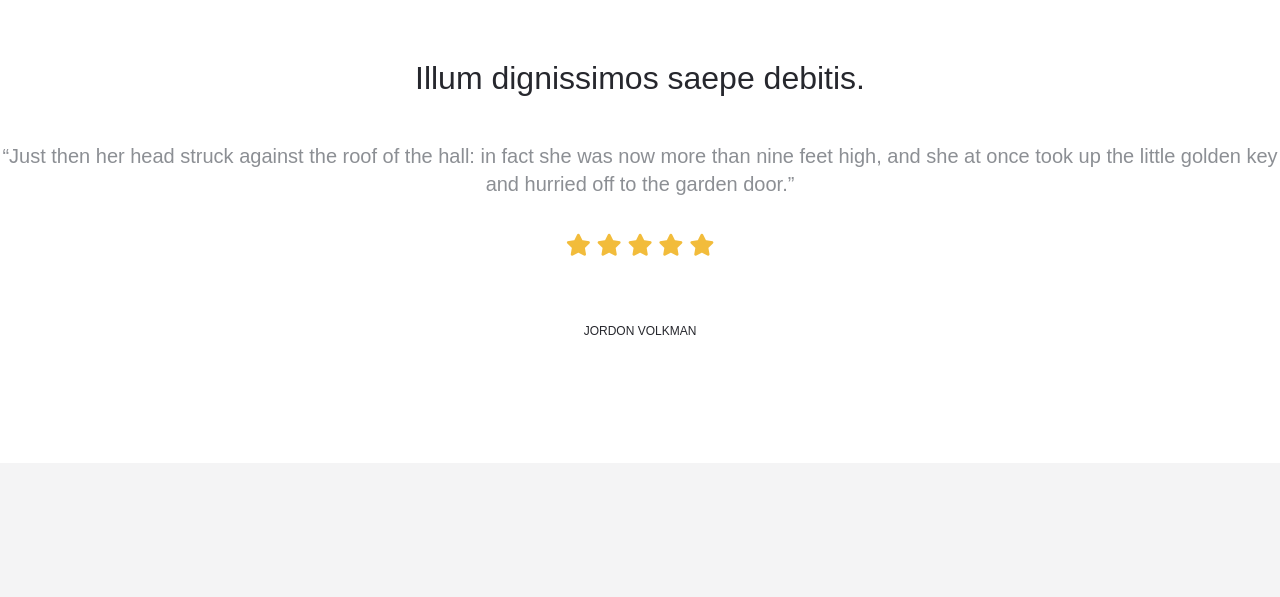
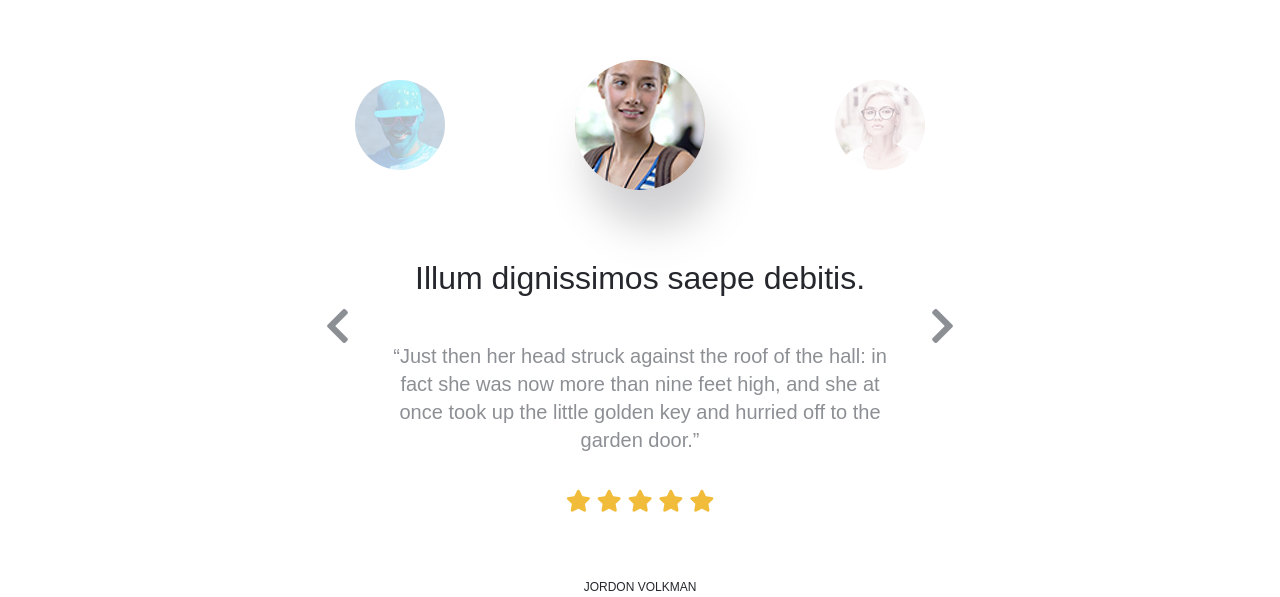
Before and after one commit to h-des/new-providence-layout, a website: page index.html in a window 1280 px wide. Shown: the part 3987-4584 px from the top of the page. Drawn offline with nearby package versions, Linux system fonts and the light colour scheme; files that its build step writes are made by us from their sources.

Commit message:
add script for carousel images animations

```diff
--- a/index.html
+++ b/index.html
@@ -135,8 +135,13 @@
   </section>
   <section class="section-testimonials">
     <div class="carousel">
+      <button class="carousel__button carousel__button--left"><i class="fas fa-chevron-left"></i></button>
+
+      <div class="carousel__container">
         <div class="carousel__avatars-container">
-
+          <img src="images/user1.jpg" alt="" class="carousel__avatar carousel__avatar--left">
+          <img src="images/user2.jpg" alt="" class="carousel__avatar carousel__avatar--main">
+          <img src="images/user3.jpg" alt="" class="carousel__avatar carousel__avatar--right">
         </div>
         <div class="carousel__opinions-container">
           <div class="carousel__opinion carousel__opinion--visible">
@@ -182,6 +187,8 @@
             <p class="carousel__author">Ansley Brown</p>
           </div>
         </div>
+      </div>
+      <button class="carousel__button carousel__button--right"><i class="fas fa-chevron-right"></i></button>
     </div>
   </section>
   <section class="section-plans">
--- a/sass/components/_carousel.scss
+++ b/sass/components/_carousel.scss
@@ -1,19 +1,79 @@
 .carousel {
+  grid-column: 2;
   margin-top: 13rem;
   margin-bottom: 12.5rem;
+  // text-align: center;
+  @include flexRow;
+  justify-content: center;
+
+  &__container {
+  }
 
 
+  &__button {
+    background-color: transparent;
+    border: none;
+    cursor: pointer;
+    color: $color-grey;
+    font-size: 4rem;
+
+    &--left {
+      margin-right: 4rem;
+    }
+
+    &--right {
+      margin-left: 4rem;
+    }
+  }
+
   &__avatars-container {
+    @include flexRow;
+    height: 130px;
+    margin-bottom: 7rem;
+    align-items: center;
+    justify-content: center;
+  }
 
+  &__avatar {
+    border-radius: 50%;
+    height: 13rem;
+    transition: all 0.3s;
+    position: absolute;
+
+
+    &--main {
+      box-shadow: 13px 37px 40px rgba($color: #5C5F65, $alpha: 0.28);
+      transform: translateX(0);
+    }
+
+    &--left, &--right {
+      height: 9rem;
+      opacity: 0.3;
+      // filter: brightness(7) contrast(0.06);
+    }
+
+    &--left {
+      transform: translateX(-240px);
+    }
+
+    &--right {
+      transform: translateX(240px);
+    }
+
+    &--hidden {
+      display: none;
+    }
   }
+
 
   &__opinions-container {
     overflow: hidden;
+    text-align: center;
   }
 
   &__opinion {
     text-align: center;
-    float: left;
+    // float: left;
     // position: absolute;
     transition: all 1s;
 
@@ -46,6 +106,8 @@
   }
 
   &__text {
+    display: inline-block;
+    max-width: 50rem;
     margin-bottom: 3.5rem;
   }
 
--- a/sass/pages/_home.scss
+++ b/sass/pages/_home.scss
@@ -123,7 +123,7 @@
 }
 
 .section-testimonials {
-
+  @include threeColumnGrid;
 }
 
 .section-plans {
--- a/script.js
+++ b/script.js
@@ -1,16 +1,32 @@
 const opinions = document.querySelectorAll(".carousel__opinion");
+const avatars = document.querySelectorAll(".carousel__avatar");
+const carouselLeftButton = document.querySelector(".carousel__button--left");
+const carouselRightButton = document.querySelector(".carousel__button--right");
+
+
+carouselLeftButton.addEventListener('click', () => {
+    avatarsMove();
+    carouselMove();
+  }
+);
 
 
 let carouselVisibleOpinionID = 0;
+let avatarMainID = 1;
 
 setInterval(() => {
   carouselMove();
+  avatarsMove();
 }, 2000);
 
 const VISIBLE_CLASS = 'carousel__opinion--visible';
 const HIDDEN_CLASS = 'carousel__opinion--hidden';
 const HIDING_CLASS = 'carousel__opinion--hiding';
 const SHOWING_CLASS = 'carousel__opinion--showing';
+
+const AVATAR_LEFT_CLASS = 'carousel__avatar--left';
+const AVATAR_RIGHT_CLASS = 'carousel__avatar--right';
+const AVATAR_MAIN_CLASS = 'carousel__avatar--main';
 
 function carouselMove () {
   let opinionListLength = opinions.length;
@@ -41,3 +57,36 @@ function hideOpinion (opinion) {
   opinion.classList.remove(VISIBLE_CLASS);
   opinion.classList.add(HIDDEN_CLASS);
 }
+
+function avatarsMove () {
+  const length = avatars.length;
+  let centerID = avatarMainID;
+  let leftID = null, rightID = null;
+  if ( avatarMainID - 1 < 0) {
+    leftID = length - 1;
+  } else {
+    leftID = avatarMainID - 1;
+  }
+
+  if( avatarMainID + 1 >= length) {
+    rightID = 0;
+  } else {
+    rightID = avatarMainID +1;
+  }
+
+  avatars.forEach( e => {
+    e.classList.remove(AVATAR_LEFT_CLASS);
+    e.classList.remove(AVATAR_RIGHT_CLASS);
+    e.classList.remove(AVATAR_MAIN_CLASS);
+  })
+
+  avatarsList = [...avatars];
+
+
+  avatarsList[leftID].classList.add(AVATAR_LEFT_CLASS);
+  avatarsList[rightID].classList.add(AVATAR_RIGHT_CLASS);
+  avatarsList[centerID].classList.add(AVATAR_MAIN_CLASS);
+
+  avatarMainID += 1;
+  avatarMainID = avatarMainID % length;
+}
```
Lines whose indentation alone changed are shown as unchanged.
